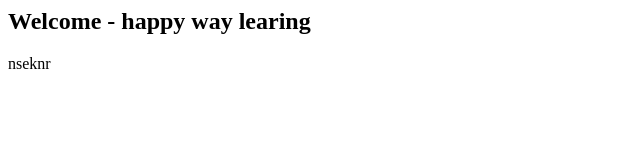
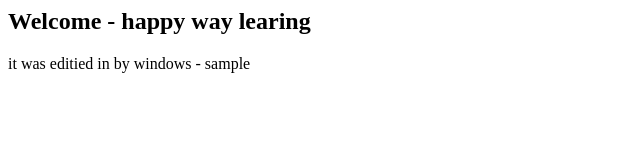
Before and after one commit to dineshkhannam/testv1, a plain HTML site: page index.html in a window 1280 px wide. Shown: the whole page, without its empty margins (0-640 px from the left). Drawn offline with Linux system fonts and the light colour scheme.

Commit message:
this was updated by dinesh

```diff
--- a/index.html
+++ b/index.html
@@ -1,6 +1,6 @@
 <html>
 	<title> test page </title>
 	<h2> Welcome - happy way learing </h2>
-	<body> nseknr </body>
+	<body> it was editied in by windows - sample </body>
 
 </html>
```
